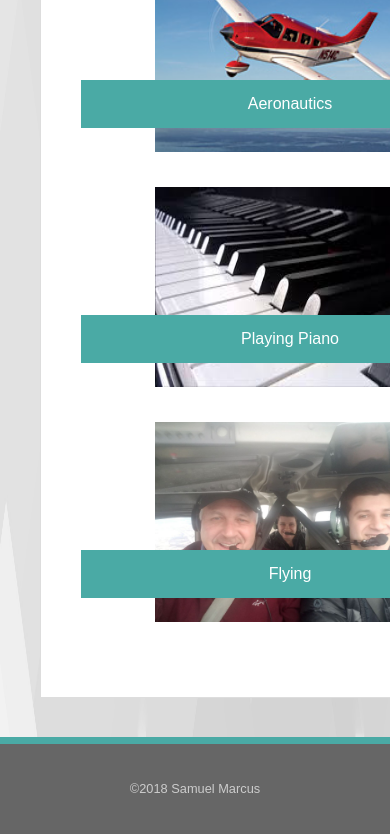
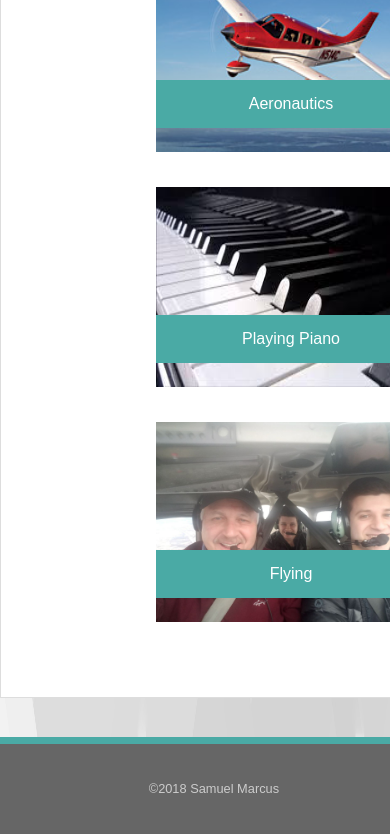
Before and after one commit to Samuelpasaribu/Responsive-Portfolio, a plain HTML site: page portfolio.html in a window 390 px wide. Shown: the part 923-1757 px from the top of the page. Drawn offline with Linux system fonts and the light colour scheme.

Commit message:
c-c-changes

```diff
--- a/assets/css/style.css
+++ b/assets/css/style.css
@@ -4,7 +4,6 @@
 
     * {
     /* Box-model */
-    box-sizing: border-box;
 
     /* Positioning */
     margin: 0;
@@ -259,7 +258,7 @@ MEDIUM SIZED DEVICES --LAPTOPS TABLETS
       }
 
     .content {
-          width: 720px;
+        width: 720px;
       }
 
       .main, {
@@ -302,6 +301,7 @@ Full Page Site
 *******************/
 @media screen and (max-width: 980px) {
 
+
     header .container {
         width: 810px;
     }
@@ -318,9 +318,11 @@ Full Page Site
         width: 420px;
     }
 
+
     .portfolio {
         text-align: center;
     }
+
 
     .portfolio-item {
         width: 100%;
@@ -328,7 +330,7 @@ Full Page Site
     }
 
     .portfolio-item:nth-child(even) {
-        margin-left: 0;
+        margin-left: 25px;
     }
 }
 
@@ -349,7 +351,7 @@ SMALL MOBILE DEVICES
     }
 
     header .container {
-       padding: 0;
+       padding: 0 auto;
       }
 
       main.container{
@@ -359,7 +361,7 @@ SMALL MOBILE DEVICES
       .name, .logo {
         width:75%;
         text-align: center;
-        padding: 0 auto;
+        padding: 0;
         position: relative;
       }
 
@@ -373,7 +375,7 @@ SMALL MOBILE DEVICES
         text-align: center;
         padding: 1.7em 0;
         font-size: 1.2em;
-        margin: 15px 0;
+        margin: 15px;
       }
 
       .nav a{
@@ -393,11 +395,11 @@ SMALL MOBILE DEVICES
         padding-left: 0 0;
       }
 
-      .content {
+     /* .content {
           width: 580px;
-          padding: 0 20px;
+          padding: 0;
           margin-left: 20px;
-      }
+      } */
 
       .main {
         width: 500px;
@@ -412,6 +414,14 @@ SMALL MOBILE DEVICES
       .portfolio-item {
         width: 100%;
         margin: 0 auto;
+        text-align: center;
+      }
+
+      .item-name{
+        width: 47.7%;
+        margin: 0 auto;
+        text-align: center;
+
       }
 
       .portfolio-item:nth-child(even) {
@@ -428,6 +438,6 @@ SMALL MOBILE DEVICES
       }
 
       footer{
-          width: 100%;
+          width: 90%;
           text-align: center;
       }
```
Also changed, not shown: assets/css/test.html (added).
